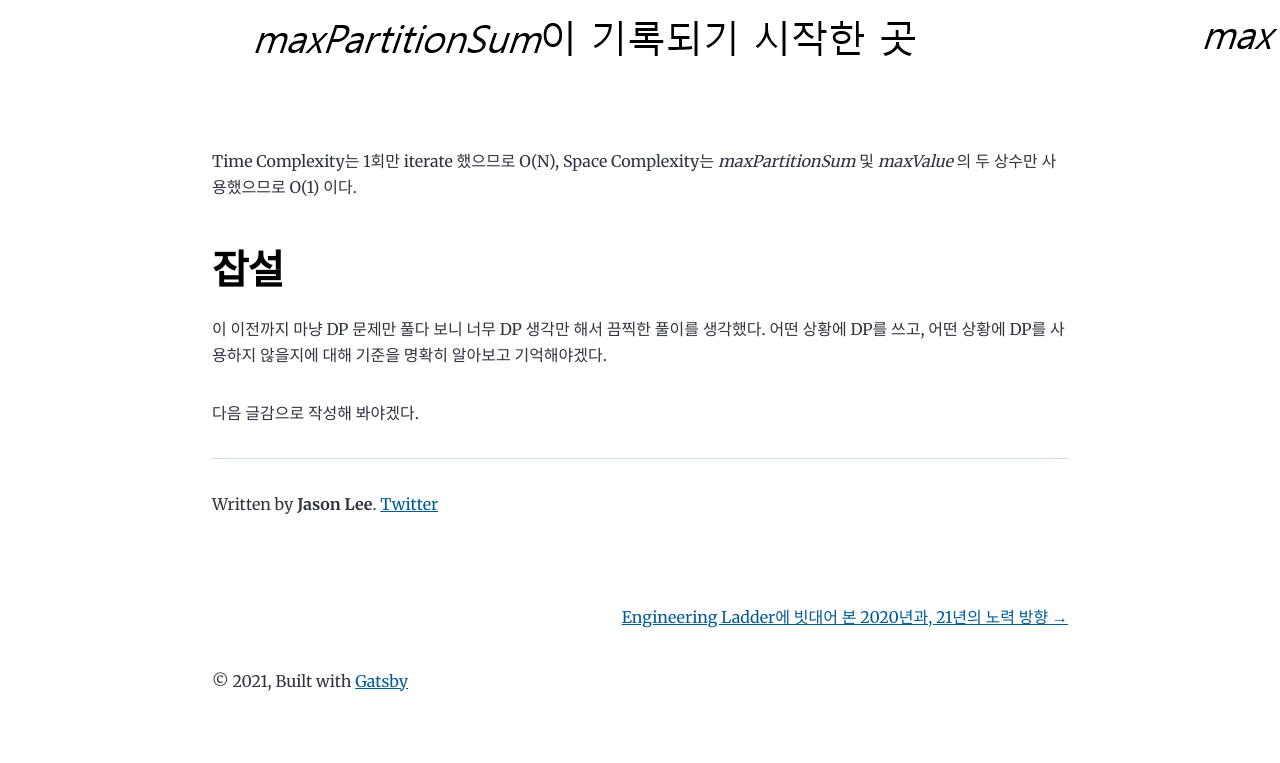
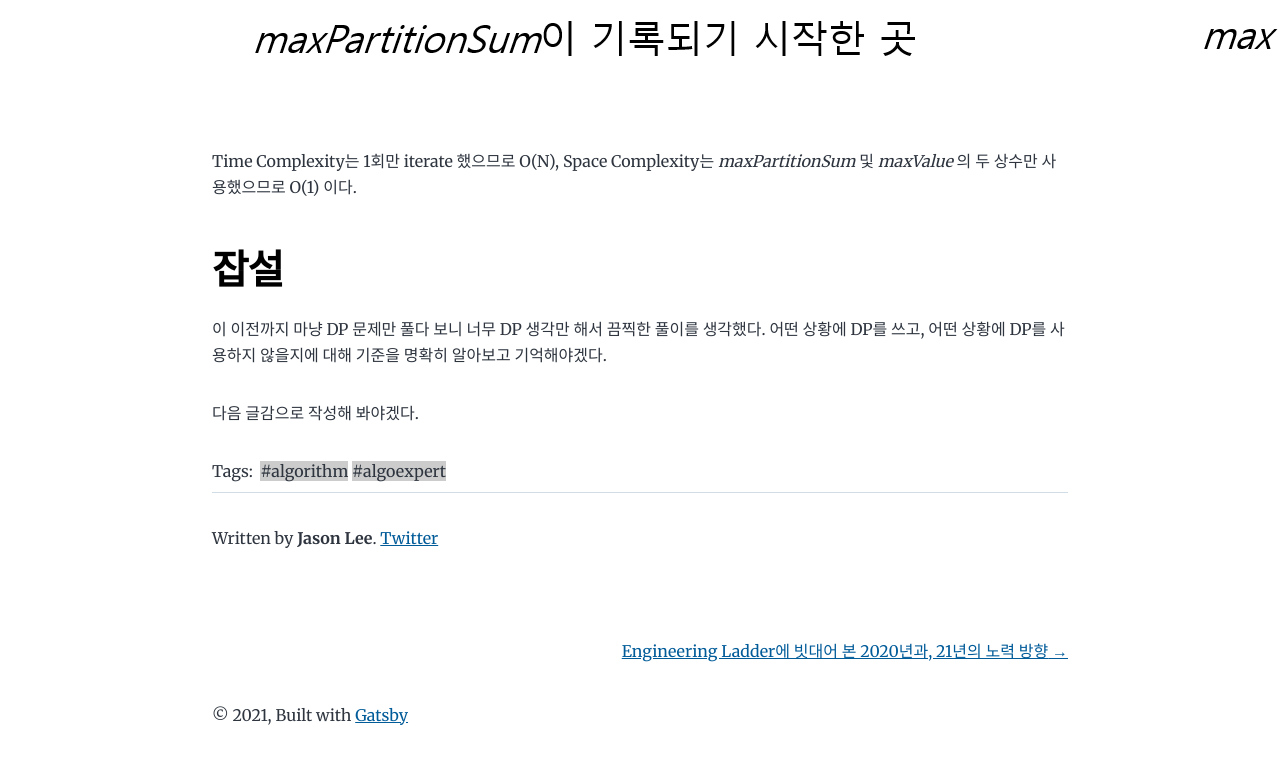
Before and after one commit to cooco119/cooco119.github.io, a Gatsby site: page /Kadanes-algorithm/ in a window 1280 px wide. Shown: the part 4861-5624 px from the top of the page. Built offline with nearby package versions, Linux system fonts and the light colour scheme; Gatsby itself is replaced by a stand-in of ours; some packages are replaced by stand-ins of ours.

Commit message:
Add tags to articles

```diff
--- a/src/templates/blog-post.tsx
+++ b/src/templates/blog-post.tsx
@@ -29,6 +29,11 @@ const BlogPostTemplate: React.FC<PageProps<DataProps>>  = ({ data, location }) =
           dangerouslySetInnerHTML={{ __html: post.html }}
           itemProp="articleBody"
         />
+        <div id="tags" style={{}}>
+          Tags: &nbsp;
+          {post.frontmatter.tag.map(e => <p style={{"display": "inline"}}><label style={{"background": "#cccccc"}}>#{e}</label>&nbsp;</p>)}
+        </div>
+
         <hr />
         <footer>
           <Bio />
@@ -80,6 +85,7 @@ type DataProps = {
       title: string
       date: string
       description: string
+      tag: string[]
     }
   },
   previous: {
@@ -119,6 +125,7 @@ export const pageQuery = graphql`
         title
         date(formatString: "MMMM DD, YYYY")
         description
+        tag
       }
     }
     previous: markdownRemark(id: { eq: $previousPostId }) {
```
